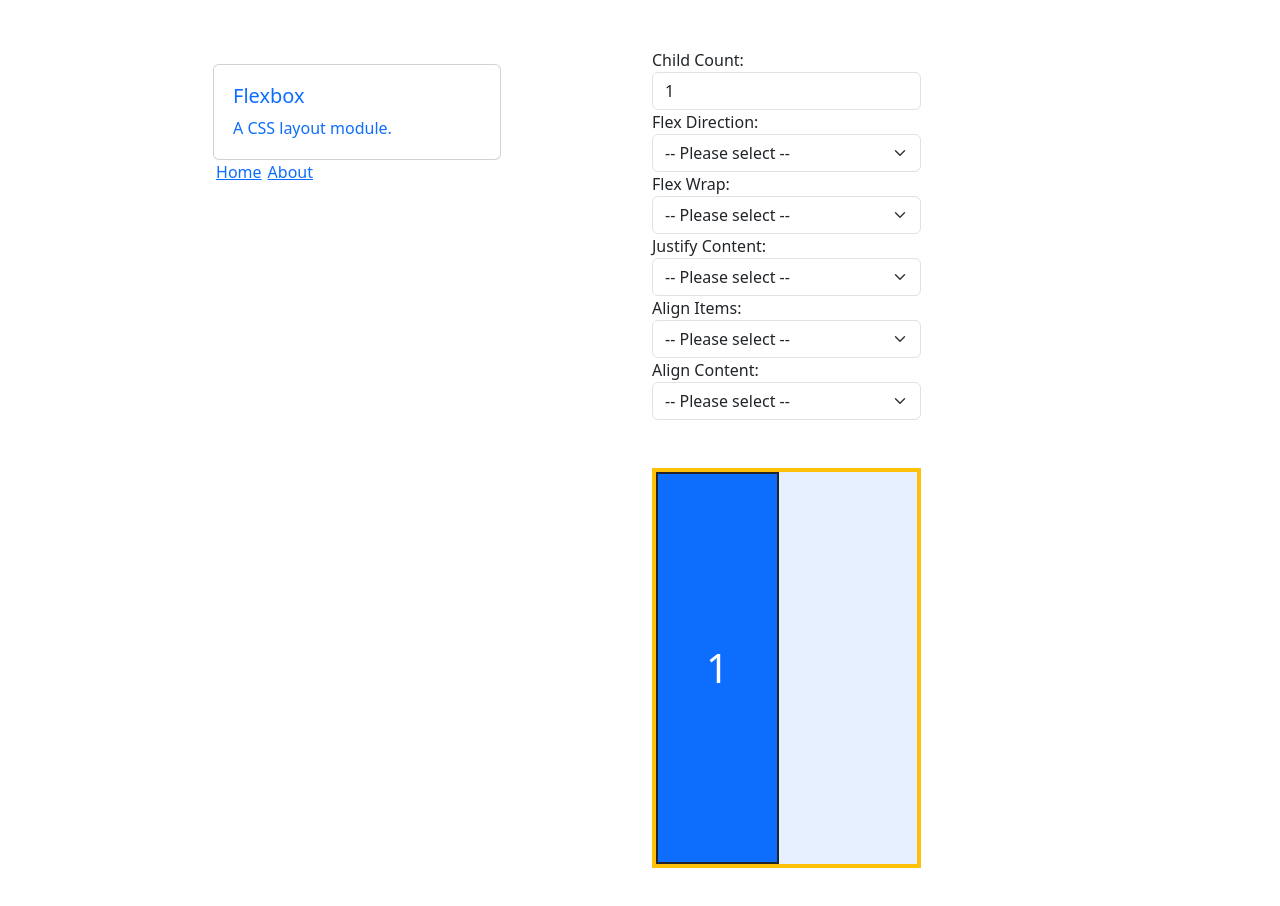
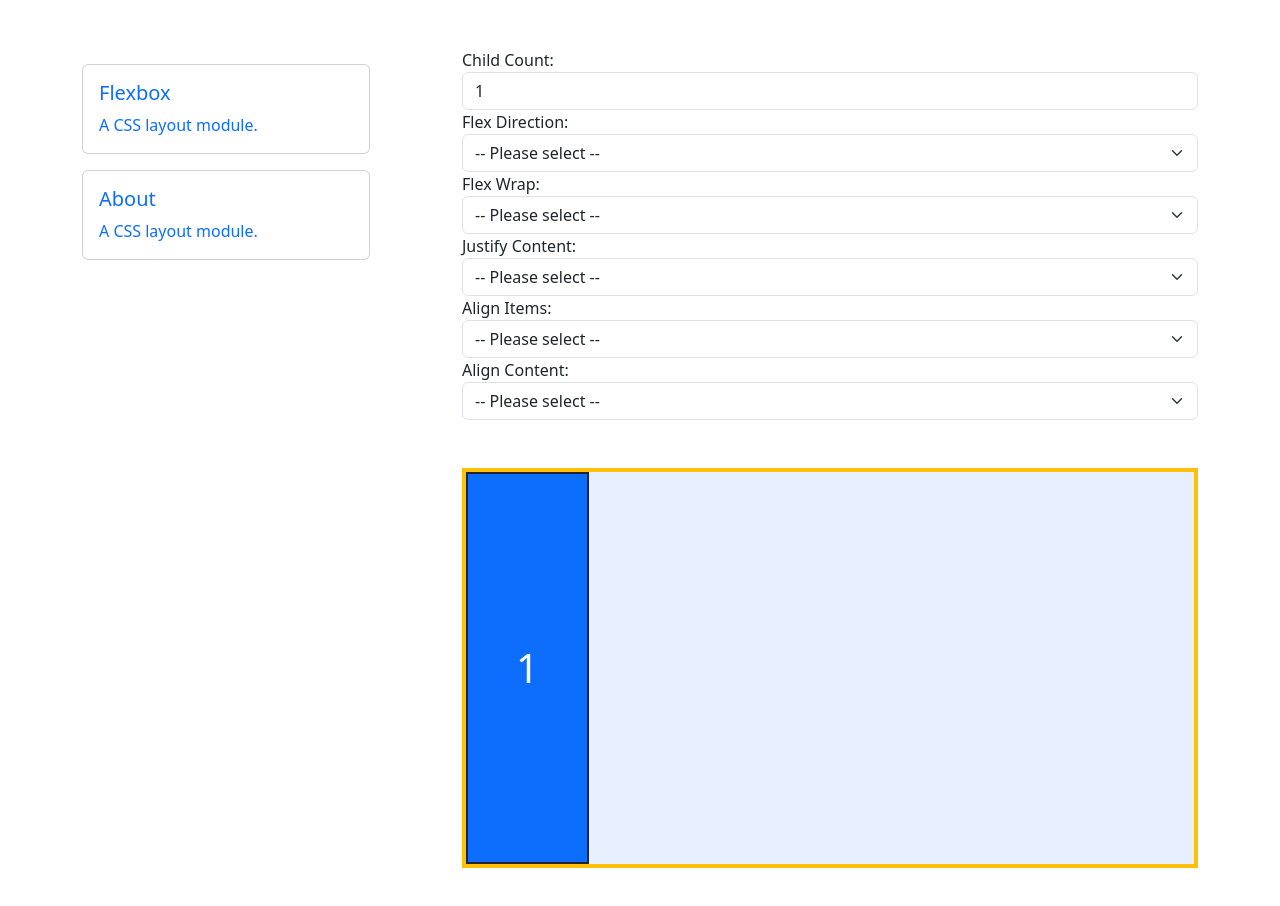
Before and after one commit to the-name-romel/microtools-project, a Vue app: page / in a window 1280 px wide. Shown: the top 906 px of the page. Built offline with nearby package versions, Linux system fonts and the light colour scheme.

Commit message:
Fix layout

```diff
--- a/src/App.vue
+++ b/src/App.vue
@@ -6,7 +6,9 @@ import { RouterLink, RouterView } from "vue-router";
   <div class="container py-5" style="min-height: 100vh">
     <div class="row">
       <div class="col-md-4">
-        <div class="card mt-3" style="width: 18rem">
+        <nav class="sticky-md-top" style="width: 18rem">
+          <RouterLink to="/" class="text-decoration-none">
+            <div class="card mt-3">
               <a href="javascript: void(0)" class="text-decoration-none">
                 <div class="card-body">
                   <h5 class="card-title">Flexbox</h5>
@@ -14,13 +16,23 @@ import { RouterLink, RouterView } from "vue-router";
                 </div>
               </a>
             </div>
+          </RouterLink>
+          <RouterLink to="/about" class="text-decoration-none">
+            <div class="card mt-3">
+              <a href="javascript: void(0)" class="text-decoration-none">
+                <div class="card-body">
+                  <h5 class="card-title">About</h5>
+                  <p class="card-text">A CSS layout module.</p>
+                </div>
+              </a>
+            </div>
+          </RouterLink>
+        </nav>
       </div>
 
-      <nav>
-        <RouterLink to="/">Home</RouterLink>
-        <RouterLink to="/about">About</RouterLink>
-      </nav>
+      <div class="col mx-auto" style="width: 100%">
+        <RouterView />
       </div>
     </div>
-  <RouterView />
+  </div>
 </template>
--- a/src/components/Flexbox.vue
+++ b/src/components/Flexbox.vue
@@ -21,17 +21,10 @@ const flexClass = computed(() => {
 });
 </script>
 <template>
-  <div class="container py-5" style="min-height: 100vh">
-    <div class="row">
-      <div class="col-md-8">
+  <div>
     <div class="form-group">
       <label>Child Count:</label>
-          <input
-            type="number"
-            min="1"
-            v-model="childCount"
-            class="form-control"
-          />
+      <input type="number" min="1" v-model="childCount" class="form-control" />
     </div>
     <div class="form-group">
       <label>Flex Direction:</label>
@@ -103,6 +96,4 @@ const flexClass = computed(() => {
       </div>
     </div>
   </div>
-    </div>
-  </div>
 </template>
--- a/src/main.js
+++ b/src/main.js
@@ -1,5 +1,3 @@
-import "./assets/main.css";
-
 import { createApp } from "vue";
 import App from "./App.vue";
 import router from "./router";
--- a/src/router/index.js
+++ b/src/router/index.js
@@ -1,5 +1,4 @@
 import { createRouter, createWebHistory } from "vue-router";
-import HomeView from "../views/HomeView.vue";
 import FlexboxVue from "@/components/Flexbox.vue";
 
 const router = createRouter({
--- a/src/views/AboutView.vue
+++ b/src/views/AboutView.vue
@@ -7,7 +7,6 @@
 <style>
 @media (min-width: 1024px) {
   .about {
-    min-height: 100vh;
     display: flex;
     align-items: center;
   }
```
Also changed, not shown: 1 other file (tests, documents, lock files or other folders). Lines whose indentation alone changed are shown as unchanged.
